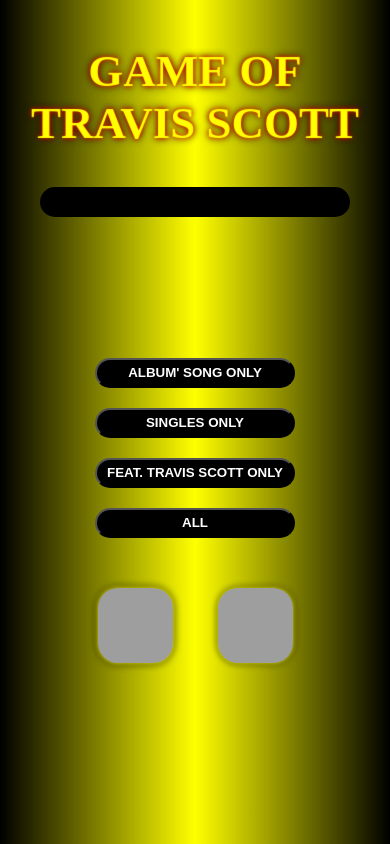
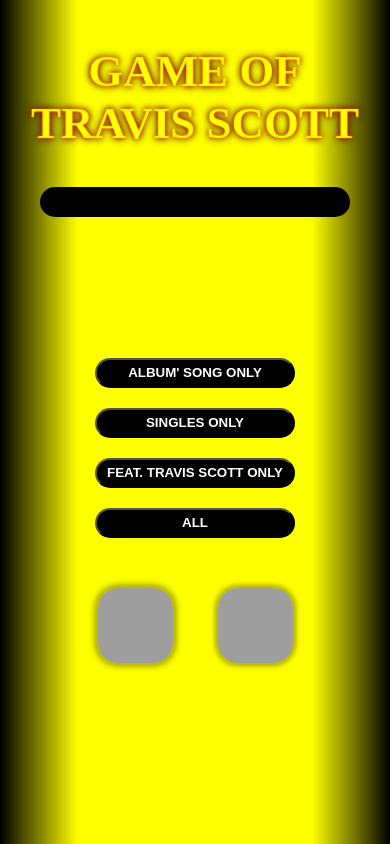
Before and after one commit to KOOKIEWAR/GameOfTravisScott, a plain HTML site: page index.html in a window 390 px wide. Drawn offline with Linux system fonts and the light colour scheme; grey boxes are pictures that could not be loaded.

Commit message:
gots 1.2.1

```diff
--- a/style.css
+++ b/style.css
@@ -218,9 +218,9 @@ img{
 
 
 @media only screen and (max-width: 991px) /*phones, potrait tablets, large phones, landscape tablets*/ {
-    /* body{
-        background: radial-gradient(circle, aqua 10%, black);
-    } */
+    body{
+        background: linear-gradient(to right, black, yellow 20% 80%, black);
+    }
 
     .main{
         position: absolute;
```
